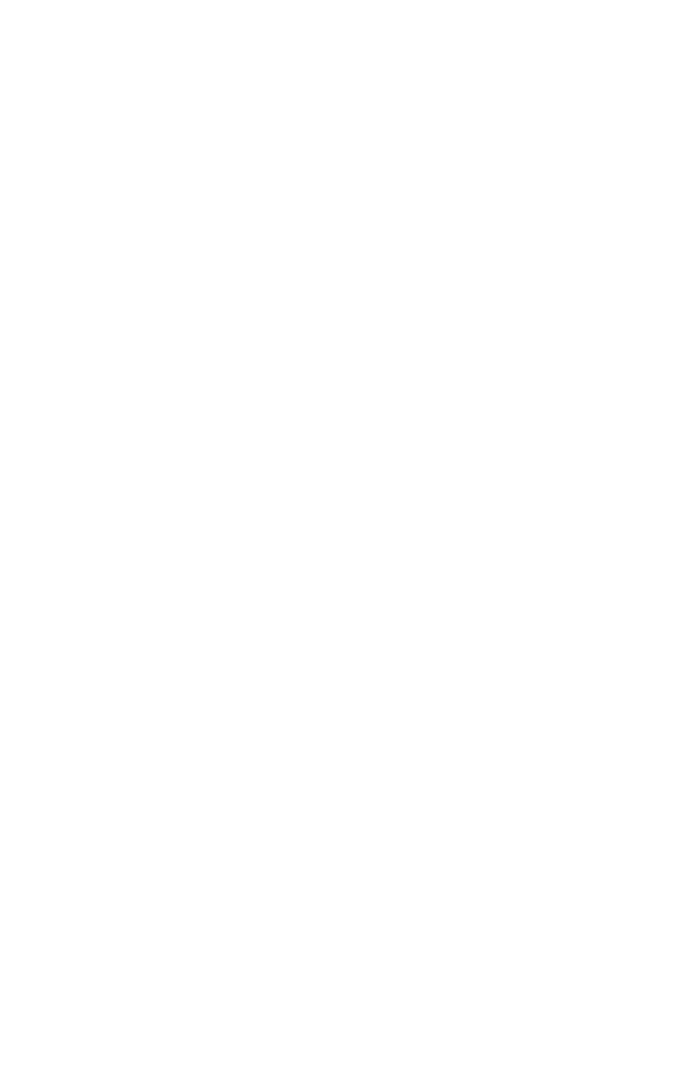
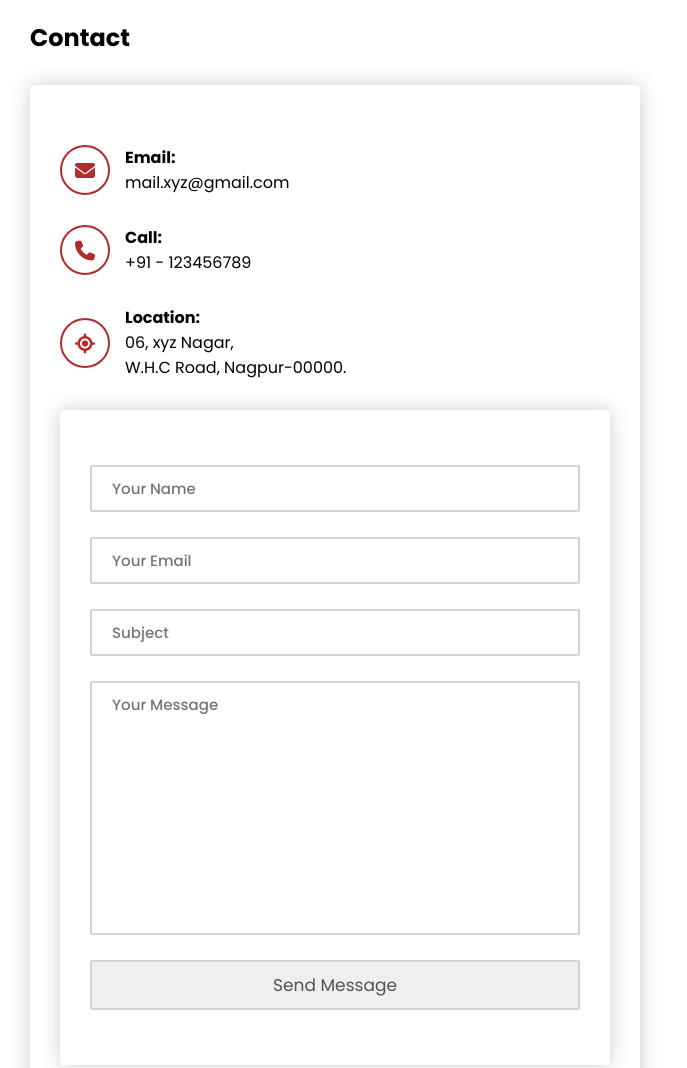
Before and after one commit to vaishnavishahakar/icp-8-assignment-19, a plain HTML site: page Index.html in a window 1280 px wide. Shown: the top 1068 px of the page, without its empty margins (0-687 px from the left). Before the commit the page ends 800 px from the top, so only its background shows below. Drawn offline with Linux system fonts and the light colour scheme.

Commit message:
Created contact form

```diff
--- a/Index.html
+++ b/Index.html
@@ -8,6 +8,53 @@
     <link rel="stylesheet" href="style.css">
 </head>
 <body>
+    <section id="contact">
+        <h1 class="sub-heading">Contact</h1>
 
+        <div class="contact-row">
+            <div class="contact-left">
+                <div class="icon-box">
+                    <div class="icon">
+                        <i class="fa-solid fa-envelope"></i>
+                    </div>
+                    <div class="info">
+                        <h4>Email:</h4>
+                        <p>mail.xyz@gmail.com</p>
+                    </div>
+                </div>
+
+                <div class="icon-box">
+                    <div class="icon">
+                        <i class="fa-solid fa-phone"></i>
+                    </div>
+                    <div class="info">
+                        <h4>Call:</h4>
+                        <p>+91 - 123456789</p>
+                    </div>
+                </div>
+
+                <div class="icon-box">
+                    <div class="icon">
+                        <i class="fa-solid fa-location"></i>
+                    </div>
+                    <div class="info">
+                        <h4>Location:</h4>
+                        <p>06, xyz Nagar, <br>W.H.C Road, Nagpur-00000.</p>
+                    </div>
+                </div>
+
+                <div class="contact-right">
+                    <form action="" method="post">
+                        <input type="text" name="name" id="name" placeholder="Your Name">
+                        <input type="email" name="email" id="email" placeholder="Your Email">
+                        <input type="text" name="Subject" id="Subject" placeholder="Subject">
+                        <textarea name="msg" id="msg" rows="10" placeholder="Your Message"></textarea>
+                        <input type="submit" value="Send Message">
+                    </form>
+                </div>
+            </div>
+        </section>
+
+    <script src="http://kit.fontawesome.com/aa5f332820.js" crossorigin="anonymous"></script>
 </body>
 </html>
--- a/style.css
+++ b/style.css
@@ -6,3 +6,84 @@
     box-sizing: border-box;
     font-family: 'poppins',sans-serif;
 }
+
+#contact{
+    padding: 20px 30px;
+}
+
+#contact .contact-row{
+    margin-top: 30px;
+    display: flex;
+    gap: 20px;
+    width: 100%;
+}
+
+#contact .contact-row .contact-left{
+    flex-basis: 50%;
+    min-width: 50%;
+    background-color: white;
+    box-shadow: 0 0 20px rgba(0,0,0,20%);
+    border-radius: 4px;
+    padding: 30px;
+}
+
+#contact .contact-row .contact-left .icon-box{
+    display: flex;
+    gap: 15px;
+    align-items: center;
+    margin: 30px 0;
+}
+
+#contact .contact-row .contact-left .icon-box .icon i{
+    width: 50px;
+    height: 50px;
+    border-radius: 50%;
+    border: 2px solid #b02d2d;
+    text-align: center;
+    line-height: 47px;
+    font-size: 20px;
+    color: #b02d2d;
+    transition: 0.5s;
+}
+
+#contact .contact-row .contact-right{
+    flex-basis: 50%;
+    min-width: 50%;
+    background-color: white;
+    box-shadow: 0 0 20px rgba(0,0,0,20%);
+    border-radius: 4px;
+    padding: 30px;
+}
+
+#contact .contact-row .contact-right input,
+#contact .contact-row .contact-right textarea{
+    display: block;
+    width: 100%;
+    margin: 25px 0;
+    font-size: 15px;
+    font-weight: 500;
+    color: #525252;
+    padding: 10px 20px;
+    border: 2px solid lightgray;
+    border-radius: 2px;
+    outline: none;
+    resize: none;
+    transition: 0.5s;
+}
+
+#contact .contact-row .contact-right input:focus,
+#contact .contact-row .contact-right textarea:focus{
+    border: 2px solid #b02d2d;
+}
+
+#contact .contact-row .contact-right input[type=submit]{
+    font-size: 17px;
+    font-weight: 400;
+    cursor: pointer;
+}
+
+#contact .contact-row .contact-right input[type=submit]:hover{
+    background-color: #b02d2d;
+    color: #f7f7f7;
+    border: #b02d2d;
+}
```
